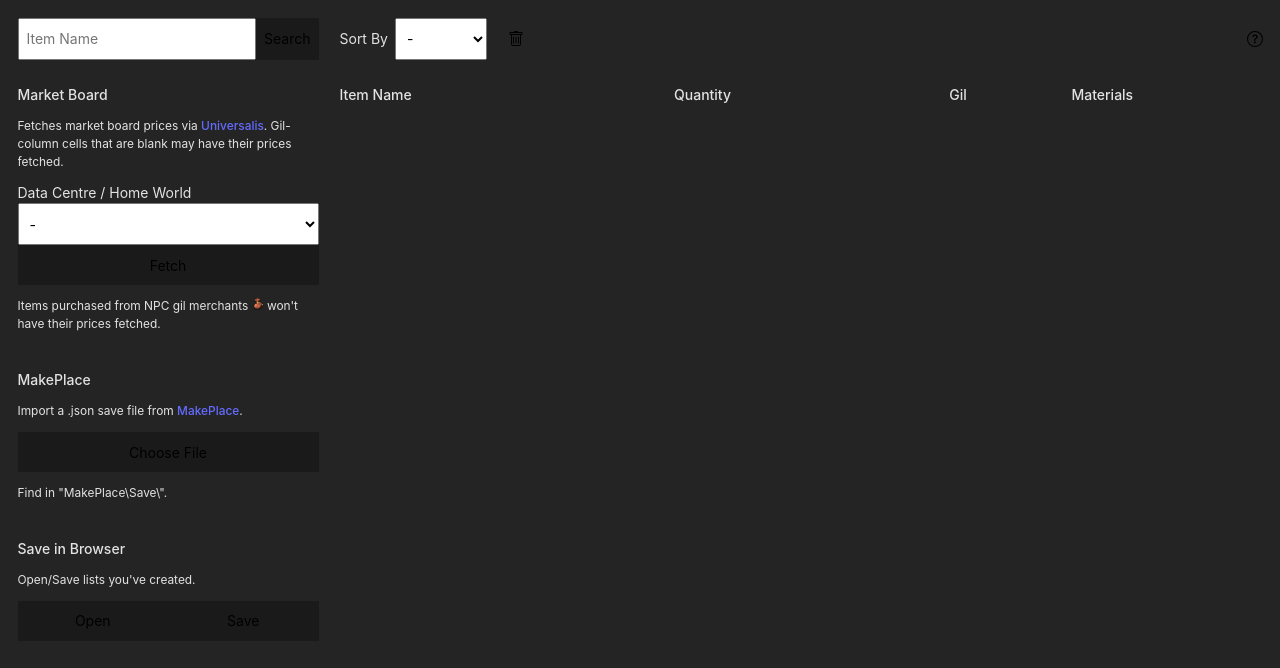
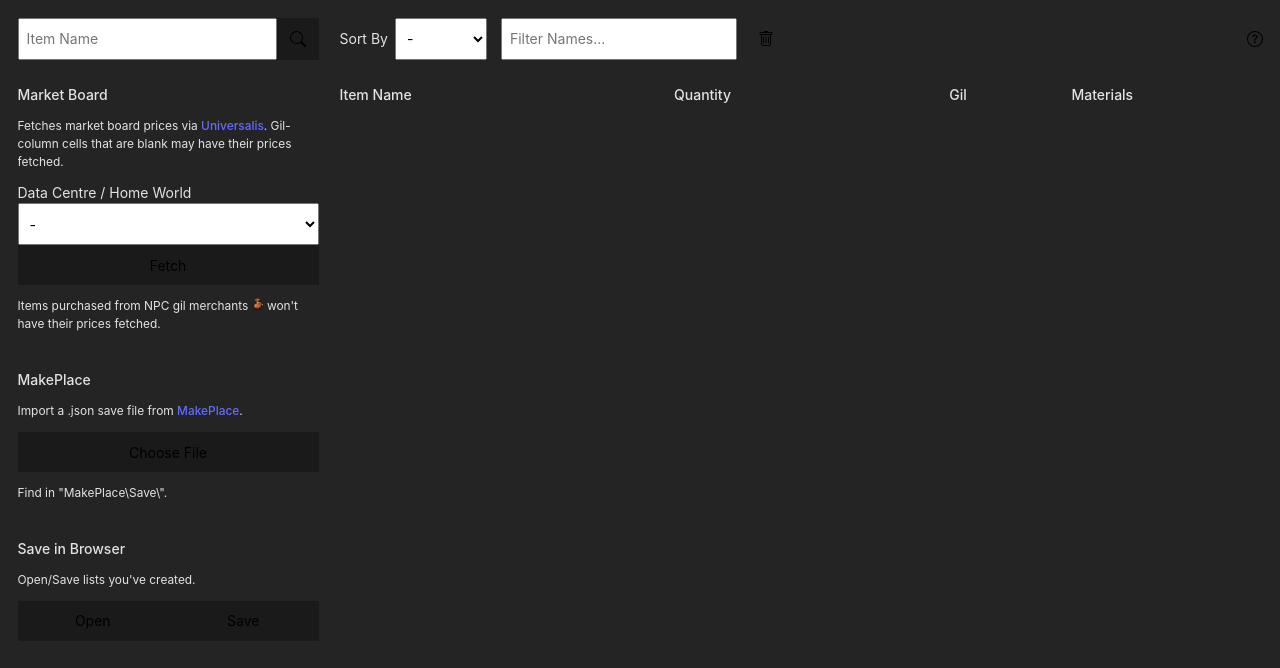
Before and after one commit to MelvinHK/ffxivFurnitureLister, a React (Vite) app in the folder FFXIV Housing Lister/: page / in a window 1280 px wide. Shown: the top 668 px of the page. Built offline with nearby package versions, Linux system fonts and the light colour scheme.

Commit message:
filter names in list

```diff
--- a/FFXIV Housing Lister/src/App.css
+++ b/FFXIV Housing Lister/src/App.css
@@ -33,6 +33,10 @@
 .flex-col {
     display: flex;
     flex-direction: column;
+}
+
+.text-nowrap {
+    white-space: nowrap;
 }
 
 .align-center {
@@ -233,3 +237,8 @@
     width: 100%;
     cursor: pointer;
 }
+
+.search-btn {
+    width: 3rem;
+    justify-content: center;
+}
--- /dev/null
+++ b/FFXIV Housing Lister/src/components/filterbar.jsx
@@ -0,0 +1,7 @@
+function Filterbar({ filterText, setFilterText }) {
+  return (
+    <input type="text" value={filterText} onChange={e => setFilterText(e.target.value)} placeholder="Filter Names..." ></input>
+  );
+}
+
+export default Filterbar;
--- a/FFXIV Housing Lister/src/components/itemlist.jsx
+++ b/FFXIV Housing Lister/src/components/itemlist.jsx
@@ -1,17 +1,20 @@
-import { useContext } from "react";
+import { useContext, useState } from "react";
 import ItemRow from "./itemRow";
 import { ItemListContext } from '../App';
 import SortButton from "./sortButton";
 import RemoveButton from "./removeButton";
 import AboutButton from "./aboutButton";
+import Filterbar from "./filterbar";
 
 function ItemList() {
   const { itemList } = useContext(ItemListContext);
+  const [filterText, setFilterText] = useState("");
 
   return (
     <div id="item-list" className='flex-1 flex-col gap'>
-      <div className="flex gap">
+      <div id="toolbar" className="flex gap">
         <SortButton />
+        <Filterbar filterText={filterText} setFilterText={setFilterText} />
         <RemoveButton />
         <AboutButton />
       </div>
@@ -24,7 +27,10 @@ function ItemList() {
             <col id="materials-col"></col>
           </colgroup>
           <tbody>
-            {itemList.map(item => <ItemRow key={item.id} item={item} />)}
+            {itemList.map(item => {
+              if (item.name.toLowerCase().indexOf(filterText.toLowerCase()) != -1)
+                return (<ItemRow key={item.id} item={item} />);
+            })}
           </tbody>
           <thead>
             <tr>
--- a/FFXIV Housing Lister/src/components/searchbar.jsx
+++ b/FFXIV Housing Lister/src/components/searchbar.jsx
@@ -61,7 +61,11 @@ function Searchbar() {
       {/* Search Bar */}
       <form className='flex'>
         <input type='text' className="flex-1" value={query} onChange={e => setQuery(e.target.value)} placeholder='Item Name'></input>
-        <button type='submit' onClick={e => handleSubmit(e)}>Search</button>
+        <button type='submit' onClick={e => handleSubmit(e)} className='flex align-center search-btn'>
+          <svg xmlns="http://www.w3.org/2000/svg" width="16" height="16" fill="currentColor" className="bi bi-search" viewBox="0 0 16 16">
+            <path d="M11.742 10.344a6.5 6.5 0 1 0-1.397 1.398h-.001c.03.04.062.078.098.115l3.85 3.85a1 1 0 0 0 1.415-1.414l-3.85-3.85a1.007 1.007 0 0 0-.115-.1zM12 6.5a5.5 5.5 0 1 1-11 0 5.5 5.5 0 0 1 11 0" />
+          </svg>
+        </button>
       </form>
       {/* Search Results */}
       {showResults ? <></> :
--- a/FFXIV Housing Lister/src/components/sortButton.jsx
+++ b/FFXIV Housing Lister/src/components/sortButton.jsx
@@ -61,7 +61,7 @@ function SortButton() {
   };
 
   return (
-    <div className="flex align-center">
+    <div className="flex align-center text-nowrap">
       <label className="pad">Sort By</label>
       <form>
         <select value={sortOption} onChange={e => handleSort(e.target.value)}>
```
